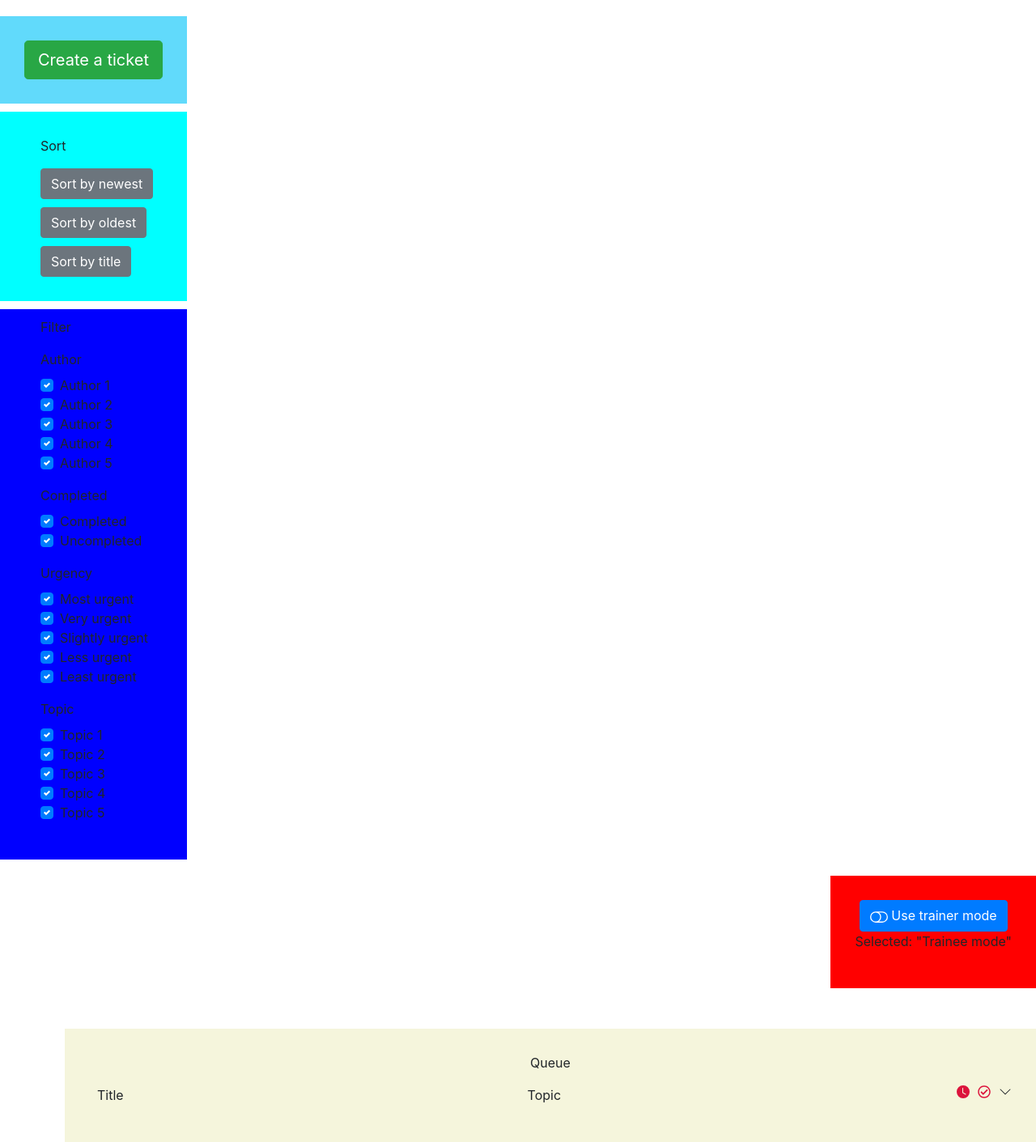
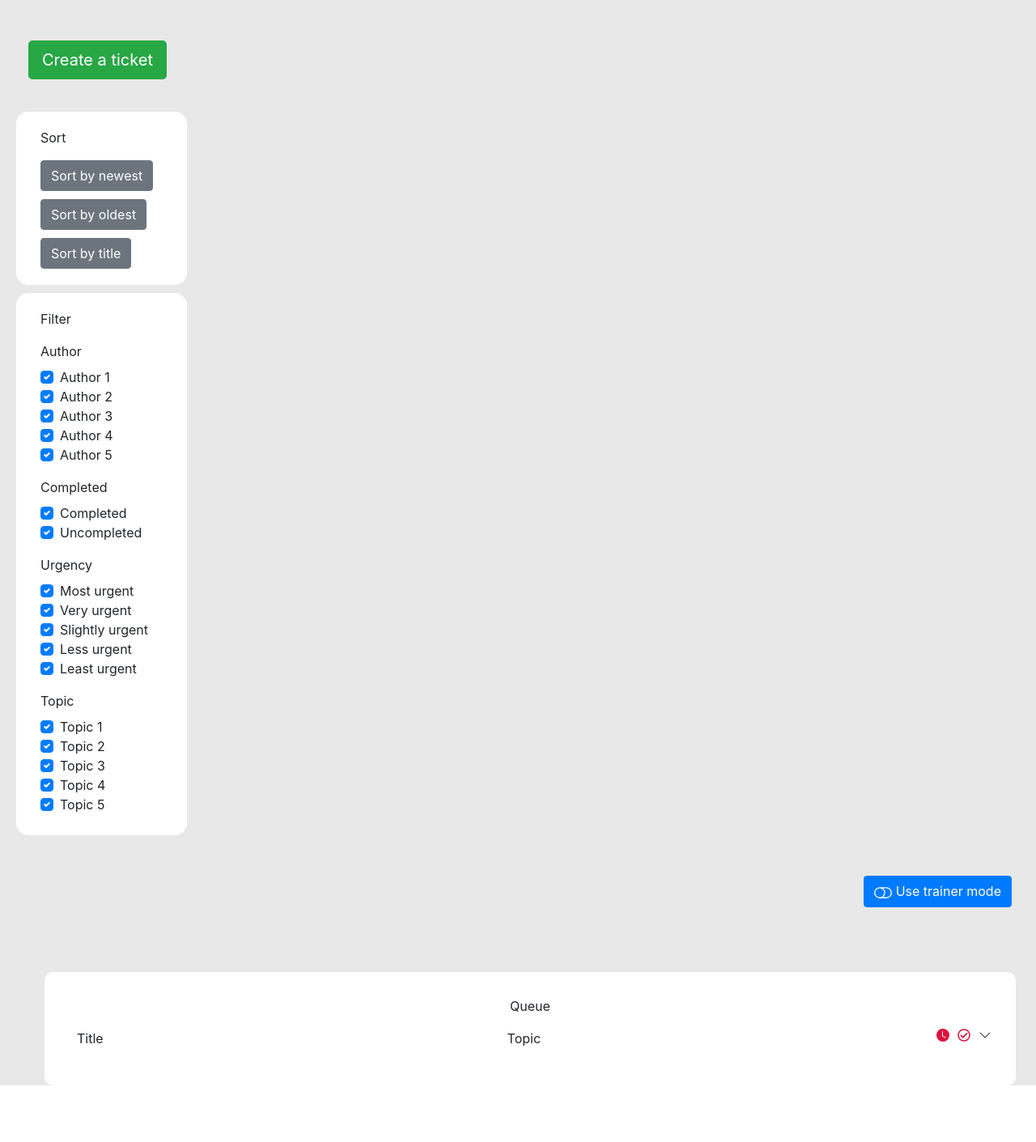
Before and after one commit to Jenkins-Spice-Latte/QA-Help-Queue-App, a React (Create React App) app in the folder Frontend/React/queue/: page / in a window 1280 px wide. Shown: the whole page at 81% size. After the commit the page ends 1347 px from the top, so only its background shows below. Built offline with nearby package versions, Linux system fonts and the light colour scheme.

Commit message:
Background change amongst others

```diff
--- a/Frontend/React/queue/src/App.css
+++ b/Frontend/React/queue/src/App.css
@@ -1,5 +1,11 @@
 .App {
   text-align: center;
+}
+
+.all_columns{
+  background-color: #E8E8E8;
+  display: inline-block;
+  width: 100%;
 }
 
 #newestBtn{
@@ -130,9 +136,8 @@
   margin-top: 20px;
   padding-top: 30px;
   padding-bottom: 30px;
-  padding-left: 30px;
-  padding-right: 30px;
-  background-color: #61dafb;
+  padding-left: 35px;
+  padding-right: 25px;
 }
 
 .toggle_div{
@@ -142,7 +147,6 @@
   padding-bottom: 30px;
   padding-left: 30px;
   padding-right: 30px;
-  background-color: red;
   margin-left: auto;
 }
 
@@ -150,22 +154,26 @@
   text-align: left;
   float: left;
   margin-top: 10px;
-  padding-top: 30px;
-  padding-bottom: 30px;
-  padding-left: 50px;
+  padding-top: 20px;
+  padding-bottom: 20px;
+  padding-left: 30px;
   padding-right: 30px;
-  background-color: aqua;
+  background-color: #ffffff;
+  margin-left: 20px;
+  border-radius: 15px;
 }
 
 .filter_div{
   float: left;
   text-align: left;
   margin-top: 10px;
-  padding-top: 10px;
-  padding-bottom: 30px;
-  padding-left: 50px;
+  padding-top: 20px;
+  padding-bottom: 10px;
+  padding-left: 30px;
   padding-right: 30px;
-  background-color: blue;
+  background-color: #ffffff;
+  margin-left: 20px;
+  border-radius: 15px;
 }
 
 .queue_div{
@@ -176,7 +184,9 @@
   padding-left: 30px;
   padding-right: 30px;
   min-width: 1200px;
-  background-color: beige;
+  background-color: #ffffff;
+  margin-right: 25px;
+  border-radius: 10px;
 }
 
 .App-link {
--- a/Frontend/React/queue/src/App.js
+++ b/Frontend/React/queue/src/App.js
@@ -11,6 +11,7 @@ function App() {
     <div className="App">
       <header className="App-header">
       </header>
+      <div className="all_columns">
         <div className="column_one">
           <div className= "create_ticket_div">
             <Create/>
@@ -31,6 +32,7 @@ function App() {
           </div>
         </div>
       </div>
+    </div>
   );
 }
 
--- a/Frontend/React/queue/src/Components/Toggle.jsx
+++ b/Frontend/React/queue/src/Components/Toggle.jsx
@@ -21,7 +21,6 @@ const Toggle = (props) => {
     return (
       <>
         {mode}
-        <p>Selected: {JSON.stringify(modeSelect)}</p>
 
       </>
     );
```
Lines whose indentation alone changed are shown as unchanged.
